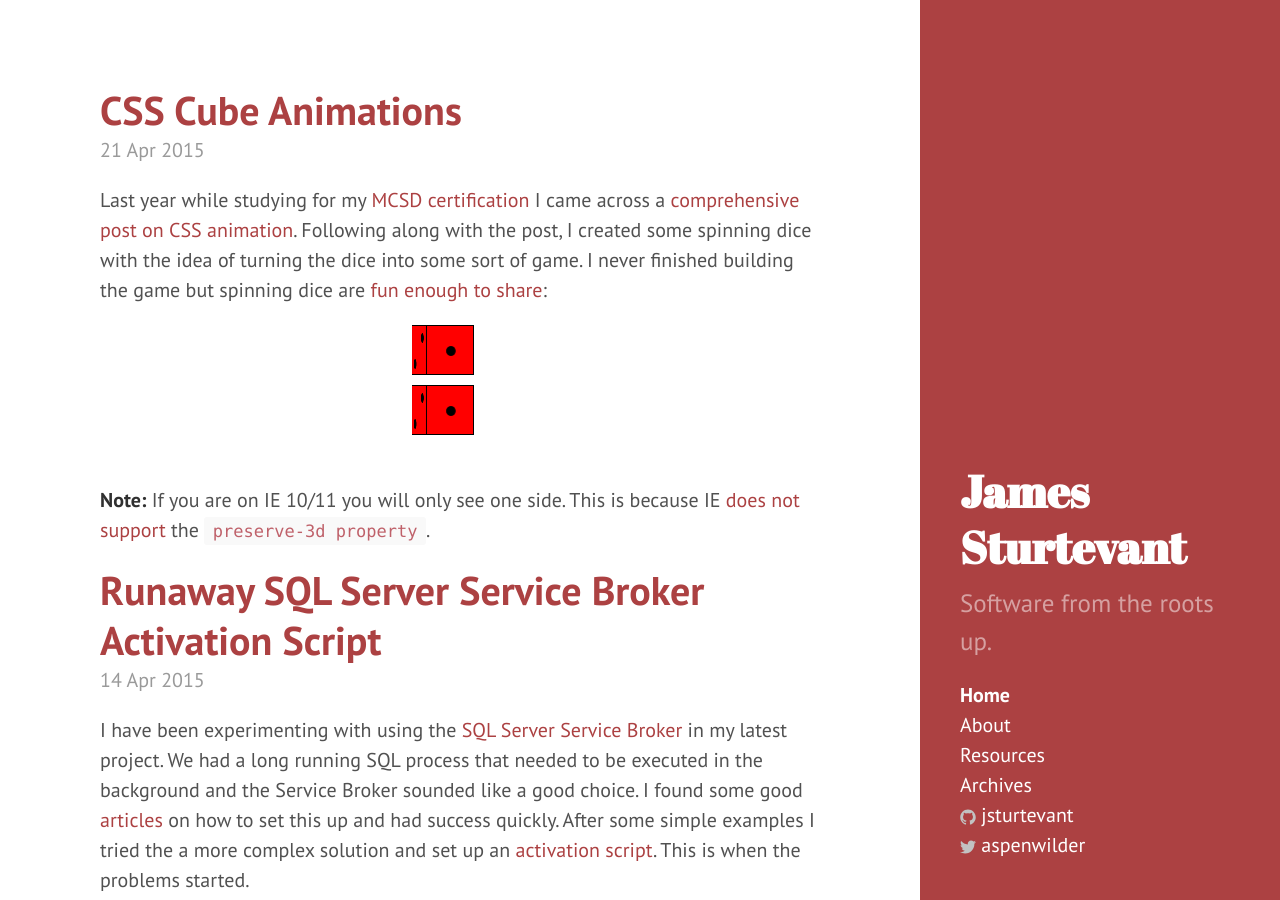
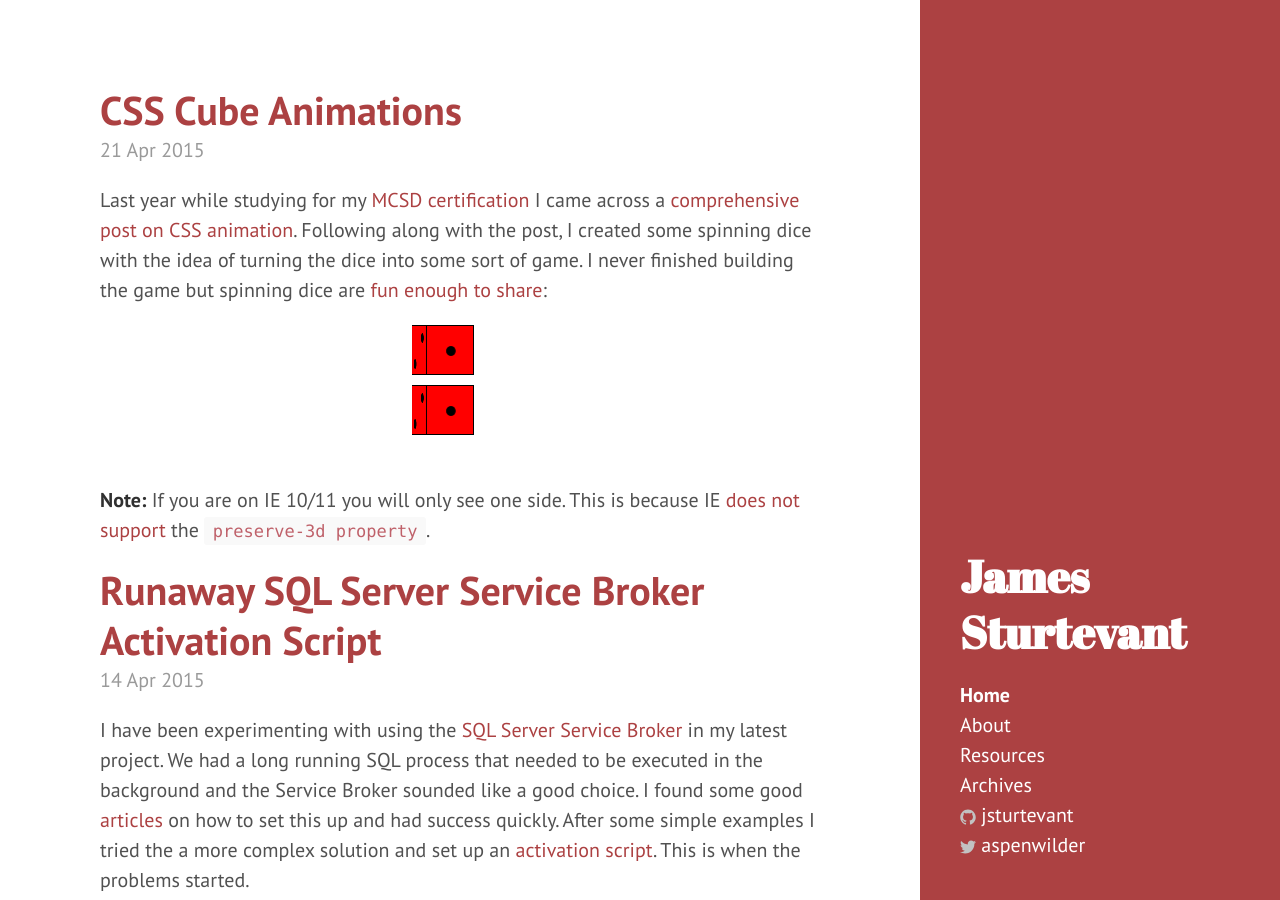
Before and after one commit to jsturtevant/jsturtevant.github.io, a Jekyll site: the page built from index.html, in a window 1280 px wide and 900 px high. Built offline with Jekyll 4.4.1, drawn with Linux system fonts in a browser that asks for light colours; Markdown is read by kramdown in place of the engine named in the settings; the list of posts is cut into pages by our own code; comment, search, counter and statistics services are not loaded.

Commit message:
removed tag line. it was left over from the old site

```diff
--- a/_config.yml
+++ b/_config.yml
@@ -6,8 +6,8 @@ permalink:        posts/:title
 
 # Setup
 title:            James Sturtevant
-tagline:          'Software from the roots up.'
-description:      'Software from the roots up.'
+tagline:          ''
+description:      ''
 url:              http://jsturtevant.github.io
 author:
   name:           'James Sturtevant'
```
